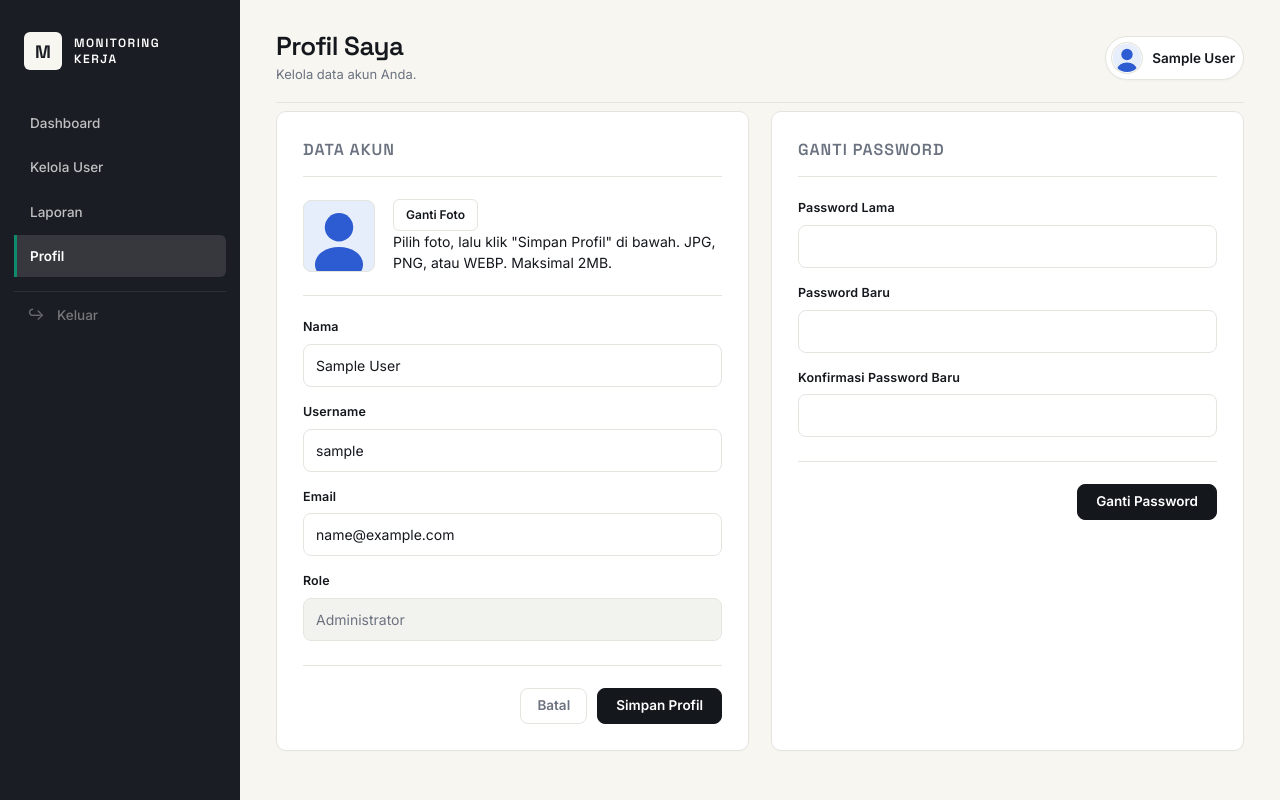
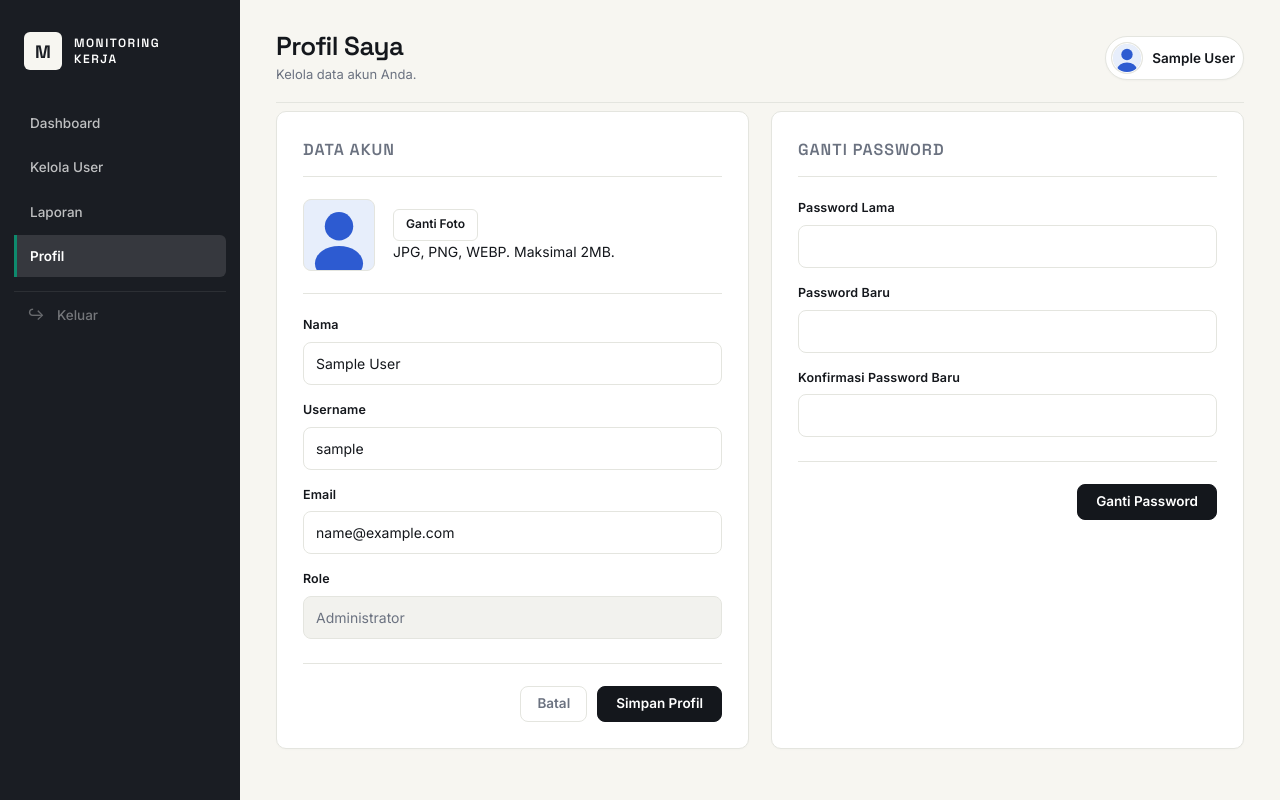
Before and after one commit to ujaaa/monitoring_kerja, a PHP site: page /shared/profil.php in a window 1280 px wide. Run offline with PHP 8.4, Linux system fonts and the light colour scheme; the visitor is signed in with stand-in values (Sample User, id 1); tables that the repository leaves empty or names only in its code hold one stand-in row (values such as "Sample post").

Commit message:
Simplify photo upload helper text in profil

```diff
--- a/shared/profil.php
+++ b/shared/profil.php
@@ -114,7 +114,7 @@ page_start("Profil Saya", "Kelola data akun Anda.", "profil");
                 <div>
                     <label class="btn-kecil" for="inputFoto">Ganti Foto</label>
                     <input type="file" name="foto" id="inputFoto" accept=".jpg,.jpeg,.png,.webp,image/jpeg,image/png,image/webp" hidden>
-                    <p class="photo-info">Pilih foto, lalu klik "Simpan Profil" di bawah. JPG, PNG, atau WEBP. Maksimal 2MB.</p>
+                    <p class="photo-info">JPG, PNG, WEBP. Maksimal 2MB.</p>
                 </div>
             </div>
 
```
